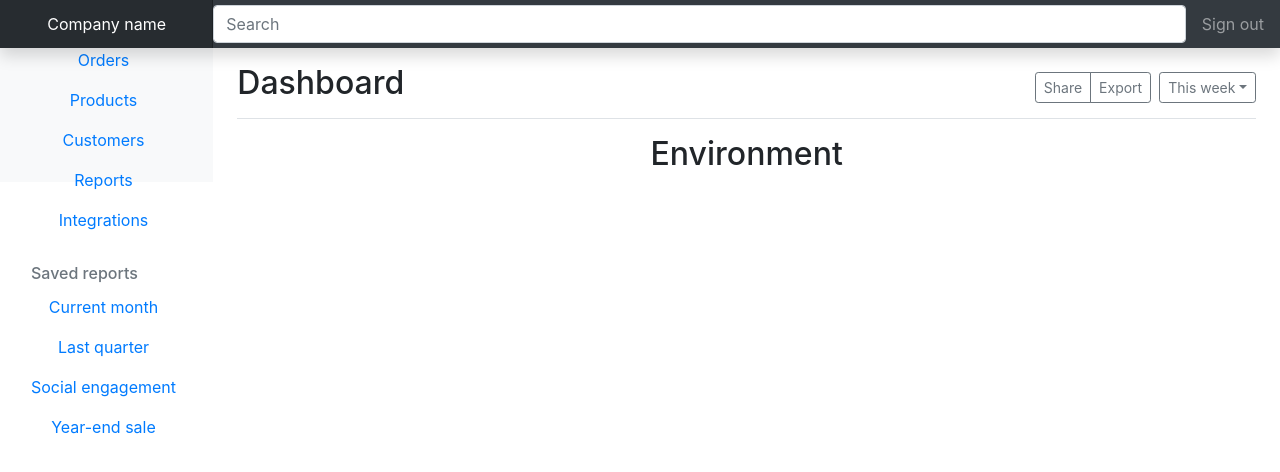
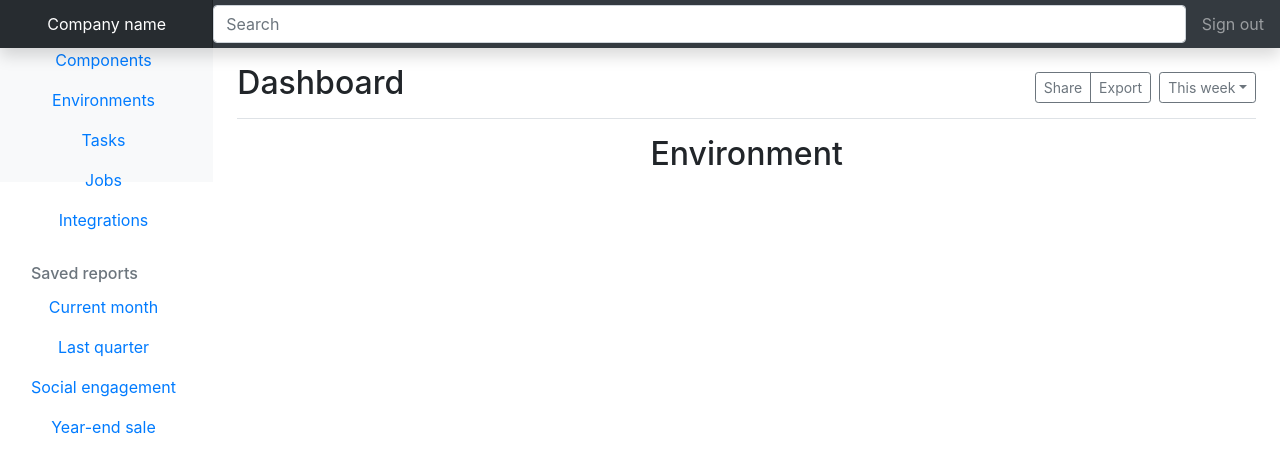
Before and after one commit to samsquire/mazzle-gui, a React (Create React App) app: page / in a window 1280 px wide. Shown: the top 472 px of the page. Built offline with nearby package versions, Linux system fonts and the light colour scheme.

Commit message:
autocommit experimenting with detections

```diff
--- a/src/App.js
+++ b/src/App.js
@@ -89,25 +89,25 @@ function App() {
               <li class="nav-item">
                 <a class="nav-link" href="#">
                   <span data-feather="file"></span>
-                  Orders
+                  Components
                 </a>
               </li>
               <li class="nav-item">
                 <a class="nav-link" href="#">
                   <span data-feather="shopping-cart"></span>
-                  Products
+                  Environments
                 </a>
               </li>
               <li class="nav-item">
                 <a class="nav-link" href="#">
                   <span data-feather="users"></span>
-                  Customers
+                  Tasks
                 </a>
               </li>
               <li class="nav-item">
                 <a class="nav-link" href="#">
                   <span data-feather="bar-chart-2"></span>
-                  Reports
+                  Jobs
                 </a>
               </li>
               <li class="nav-item">
```
